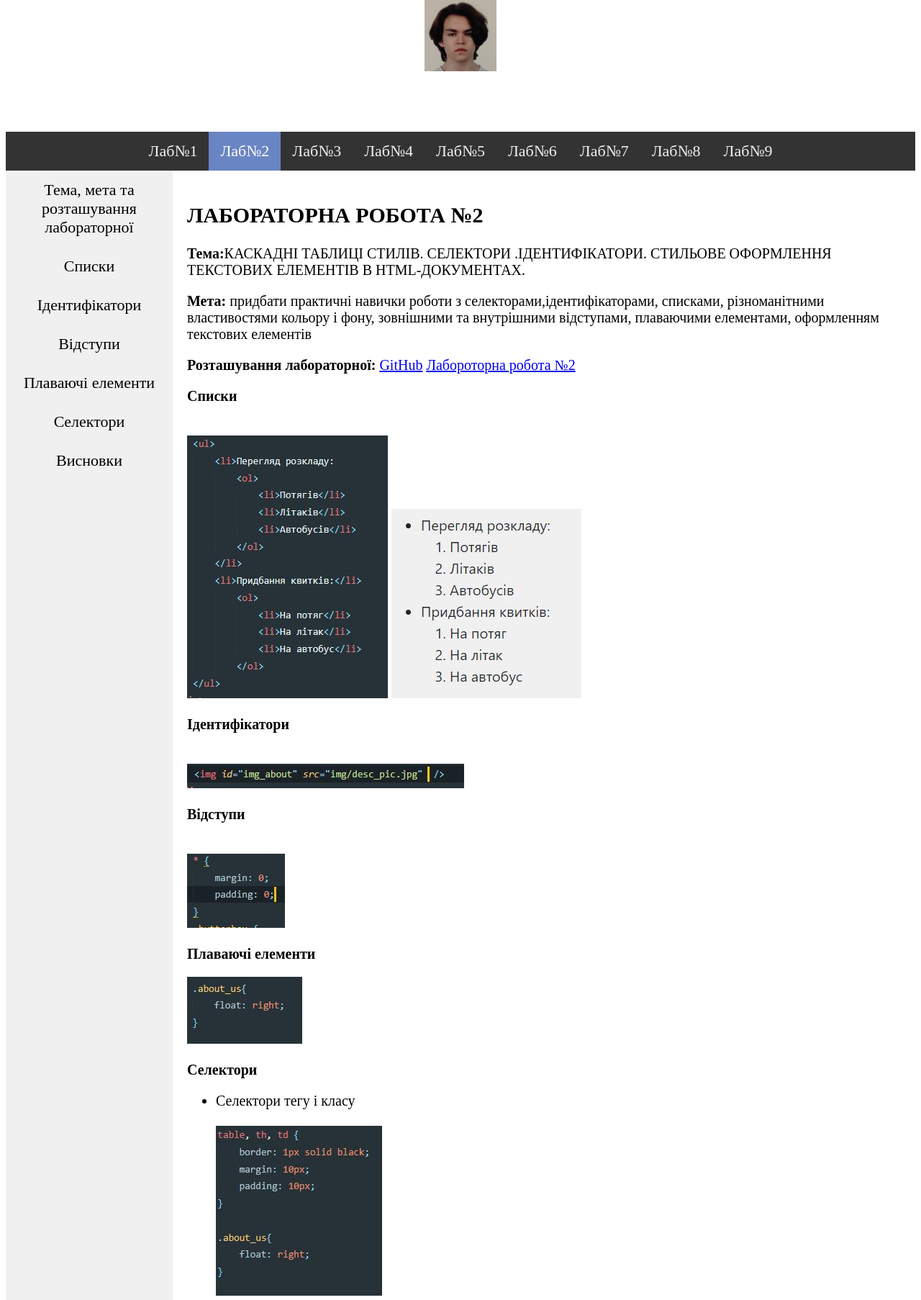
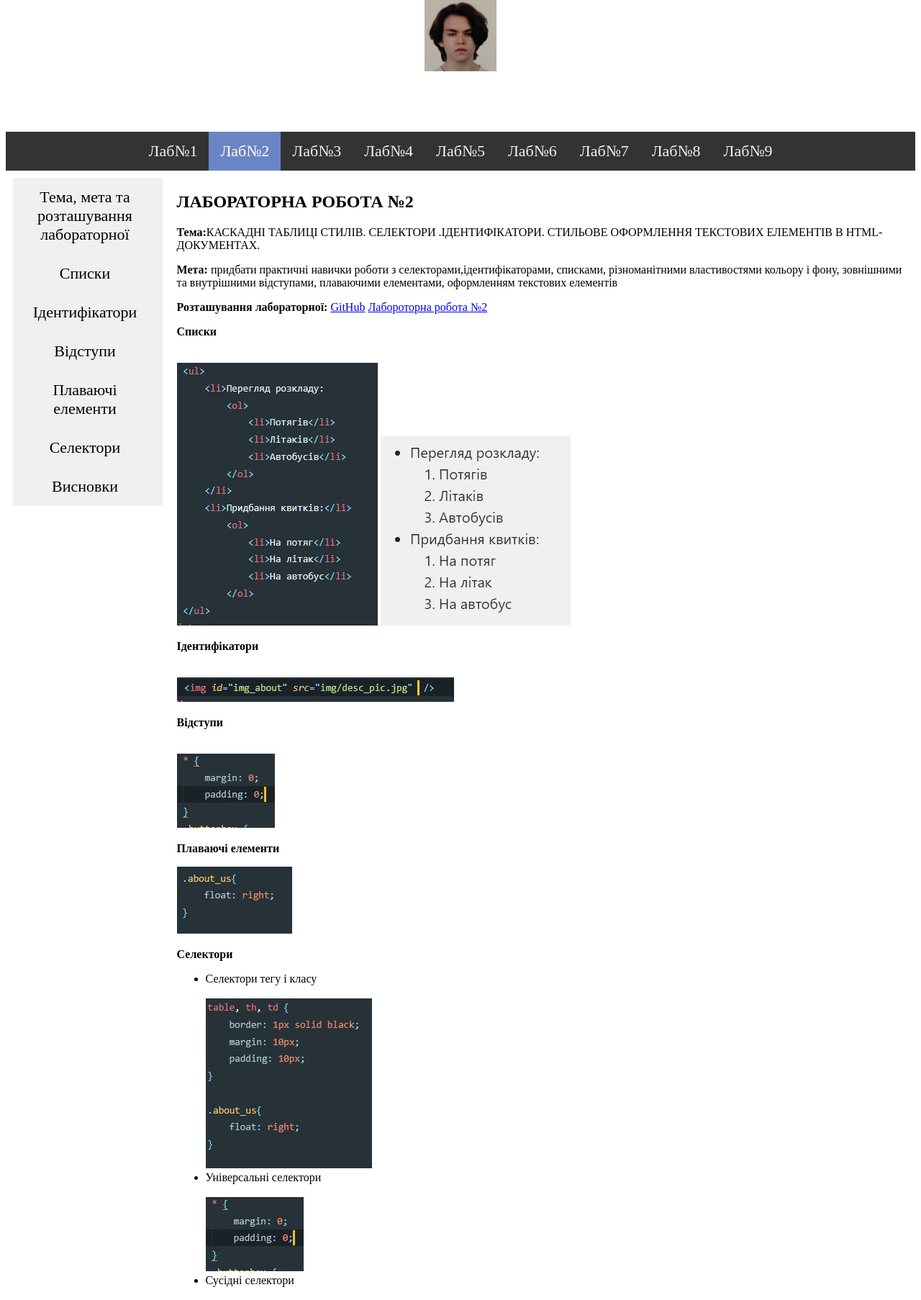
Before and after one commit to Jedich/web-lapki-team-1, a PHP site: page /lab2.html in a window 1280 px wide. Shown: the part 351-2157 px from the top of the page at 72% size. Run offline with PHP 8.4, Linux system fonts and the light colour scheme; some libraries are stand-ins or nearby versions.

Commit message:
implemented floating sidebar

```diff
--- /dev/null
+++ b/reports/js/index.js
@@ -0,0 +1,29 @@
+$(function () {
+
+    // jQuery methods go here...
+
+
+    var topPosition = $('.floating-div').offset().top - 10;
+    var floatingDivHeight = $('.floating-div').outerHeight();
+    var footerFromTop = $('footer').offset().top;
+    var absPosition = footerFromTop - floatingDivHeight - 20;
+    var win = $(window);
+    var floatingDiv = $('.floating-div');
+
+    win.scroll(function () {
+        if (window.matchMedia('(min-width: 768px)').matches) {
+            if ((win.scrollTop() > topPosition) && (win.scrollTop() < absPosition)) {
+                floatingDiv.addClass('sticky');
+                floatingDiv.removeClass('abs');
+
+            } else if ((win.scrollTop() > topPosition) && (win.scrollTop() > absPosition)) {
+                floatingDiv.removeClass('sticky');
+                floatingDiv.addClass('abs');
+
+            } else {
+                floatingDiv.removeClass('sticky');
+                floatingDiv.removeClass('abs');
+            }
+        }
+    });
+}); // variables
--- a/reports/lab2.html
+++ b/reports/lab2.html
@@ -1,18 +1,25 @@
 <!DOCTYPE html>
 <html>
 <head>
+    <head>
+        <title>
+            Звіти
+        </title>
         <link rel="stylesheet" href="style.css">
+        <script src="https://cdnjs.cloudflare.com/ajax/libs/jquery/3.1.1/jquery.min.js"></script>
+        <script src="js/index.js"></script>
         <meta charset="utf-8">
+    </head>
 </head>
 <body>
 <div class="header"><h1>
-		ЗВІТИ  З ЛАБОРАТОРНИХ РОБІТ
+    ЗВІТИ З ЛАБОРАТОРНИХ РОБІТ
     <br>З ДИСЦИПЛІНИ «РОЗРОБЛЕННЯ WEB-ЗАСТОСУВАНЬ»
 </h1>
     <h2>
         Бригада №1, Студенти групи ІА-02
         <br>Вавринюк М. П, <img class="user_photo" align="center" src="img/faces/Maks.jpg">
-		Лємєшова С. С, <img  class="user_photo" align="center" src="img/faces/Sophie.jpg">
+        Лємєшова С. С, <img class="user_photo" align="center" src="img/faces/Sophie.jpg">
         Тітов Є. О, <img class="user_photo" align="center" src="img/faces/Egor.jpg">
         Юдаков О. С. <img class="user_photo" align="center" src="img/faces/Oleksandr.jpg">
     </h2>
@@ -28,22 +35,16 @@
     <a href="lab8.html">Лаб№8</a>
     <a href="lab9.html">Лаб№9</a>
 </div>
-<div class="layout">
-	<div class="sidenav">
-		<a href="#topic_aim">Тема, мета та розташування лабораторної</a>
-		<a href="#list">Списки</a>
-		<a href="#id">Ідентифікатори</a>
-		<a href="#margins">Відступи</a>
-		<a href="#floating">Плаваючі елементи</a>
-		<a href="#selectors">Cелектори</a>
-		<a href="#summary">Висновки</a>
-	</div>
-	<div style="margin: 20px;">
-		<div class="content">
+
+<div id="primary-content-wrap" class="wrap clearfix">
+    <div class="primary-content">
         <h2>ЛАБОРАТОРНА РОБОТА №2</h2>
-			<p id="topic_aim"><b>Тема:</b>КАСКАДНІ ТАБЛИЦІ СТИЛІВ. СЕЛЕКТОРИ .ІДЕНТИФІКАТОРИ. СТИЛЬОВЕ ОФОРМЛЕННЯ ТЕКСТОВИХ ЕЛЕМЕНТІВ В HTML-ДОКУМЕНТАХ.</p>
+        <p id="topic_aim"><b>Тема:</b>КАСКАДНІ ТАБЛИЦІ СТИЛІВ. СЕЛЕКТОРИ .ІДЕНТИФІКАТОРИ. СТИЛЬОВЕ ОФОРМЛЕННЯ ТЕКСТОВИХ
+            ЕЛЕМЕНТІВ В HTML-ДОКУМЕНТАХ.</p>
 
-			<p><b>Мета:</b> придбати практичні навички роботи  з селекторами,ідентифікаторами, списками,  різноманітними властивостями кольору і фону,  зовнішними та внутрішними  відступами,  плаваючими елементами, оформленням текстових елементів</p>
+        <p><b>Мета:</b> придбати практичні навички роботи з селекторами,ідентифікаторами, списками, різноманітними
+            властивостями кольору і фону, зовнішними та внутрішними відступами, плаваючими елементами, оформленням
+            текстових елементів</p>
         <p><b>Розташування лабораторної: </b><a href="https://github.com/Jedich/web-lapki-team-1/tree/master/site">GitHub</a>
             <a href="https://jedich.github.io/web-lapki-team-1/site/">Лабороторна робота №2</a></p>
         <p id="list"><b>Cписки</b></p><br>
@@ -60,20 +61,44 @@
         <p id="selectors"><b>Селектори</b></p>
 
         <ul>
-					<li>Селектори тегу і класу</li><br><img src="img/lab2/teg_class_selectors.JPG">
-					<li>Універсальні селектори</li><br><img src="img/lab2/universal_selector.JPG">
-					<li>Сусідні селектори</li><br><img src="img/lab2/neighboor_selector.JPG">
-					<li>Дочірні селектори</li><br><img src="img/lab2/child selectors.JPG">
-					<li>Селектори атрибутів</li><br><img src="img/lab2/attr_selector.JPG">
-					<li>Групування селекторів</li><br><img src="img/lab2/group_selector.JPG">
+            <li>Селектори тегу і класу</li>
+            <br><img src="img/lab2/teg_class_selectors.JPG">
+            <li>Універсальні селектори</li>
+            <br><img src="img/lab2/universal_selector.JPG">
+            <li>Сусідні селектори</li>
+            <br><img src="img/lab2/neighboor_selector.JPG">
+            <li>Дочірні селектори</li>
+            <br><img src="img/lab2/child selectors.JPG">
+            <li>Селектори атрибутів</li>
+            <br><img src="img/lab2/attr_selector.JPG">
+            <li>Групування селекторів</li>
+            <br><img src="img/lab2/group_selector.JPG">
         </ul>
 
 
+        <p id="summary"><b>Висновки: </b>Протягом цієї лабораторної роботи ми придбали практичні навички роботи з
+            селекторами,ідентифікаторами, списками, різноманітними властивостями кольору і фону, зовнішними та
+            внутрішними відступами, плаваючими елементами, оформленням текстових елементів</p>
+    </div>
 
 
-
-				<p id="summary"><b>Висновки: </b>Протягом цієї лабораторної роботи ми придбали практичні навички роботи  з селекторами,ідентифікаторами, списками,  різноманітними властивостями кольору і фону,  зовнішними та внутрішними  відступами,  плаваючими елементами, оформленням текстових елементів</p>
+    <div class="sidebar">
+        <div class="floating-div">
+            <div class="sidenav">
+                <a href="#topic_aim">Тема, мета та розташування лабораторної</a>
+                <a href="#list">Списки</a>
+                <a href="#id">Ідентифікатори</a>
+                <a href="#margins">Відступи</a>
+                <a href="#floating">Плаваючі елементи</a>
+                <a href="#selectors">Cелектори</a>
+                <a href="#summary">Висновки</a>
             </div>
         </div>
+    </div>
+</div>
+<!-- .wrap -->
+<footer>
+    COPYRIGHT TEAM 1
+</footer>
 </body>
 </html>
--- a/reports/style.css
+++ b/reports/style.css
@@ -55,16 +55,6 @@
 	font-size: 20px;
 }
 
-.layout{
-	width: 100%;
-	display: flex;
-	flex-direction: row;
-	flex-wrap: nowrap;
-	justify-content: center;
-	align-items: stretch;
-	align-content: center;
-}
-
  .sidenav{
 	 background-color: #F0F0F0;
 	 display: flex;
@@ -90,8 +80,74 @@
 	 color: black;
  }
 
-/* Add a color to the active/current link */
-.sidenav a.active {
-	background-color: #6A85C3;
-	color: black;
+
+
+
+ * {
+	 box-sizing: border-box;
  }
+
+
+
+ .wrap {
+	 width: 100%;
+ }
+
+ #primary-content-wrap {
+	 position: relative;
+ }
+
+ .primary-content {
+	 width:82%;
+	 float:right;
+	 padding: 10px;
+
+ }
+
+ .primary-content h2 {
+	 font-size: 24px;
+ }
+
+ .sidebar {
+	 width:18%;
+	 float:right;
+	 padding: 0 10px;
+ }
+
+ .floating-div {
+	 font-size: 20px;
+	 margin-top:10px;
+
+ }
+
+ footer {
+	 text-align: center;
+	 clear:both;
+	 padding: 20px 60px;
+	 background: #CCC;
+ }
+
+ .sticky {
+	 position: fixed;
+	 top: 10px;
+	 left:18px;
+	 margin: 0;
+	 width:calc(18% - 25px);
+ }
+
+ .abs {
+	 position: absolute;
+	 bottom: 10px;
+	 left:10px;
+	 width:calc(18% - 20px);
+ }
+
+ .clearfix:after {
+	 content:"";
+	 display:block;
+	 clear:both;
+ }
+
+ footer h3 {
+	 font-size:24px;
+ }
```
Also changed, not shown: reports/lab1.html (+37 -19 lines). Lines whose indentation alone changed are shown as unchanged.
